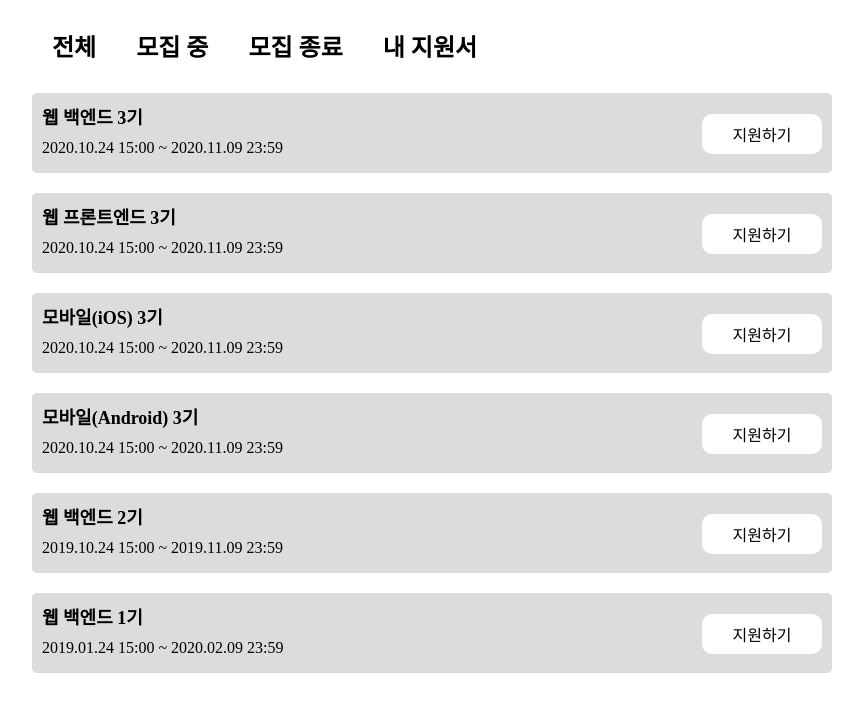
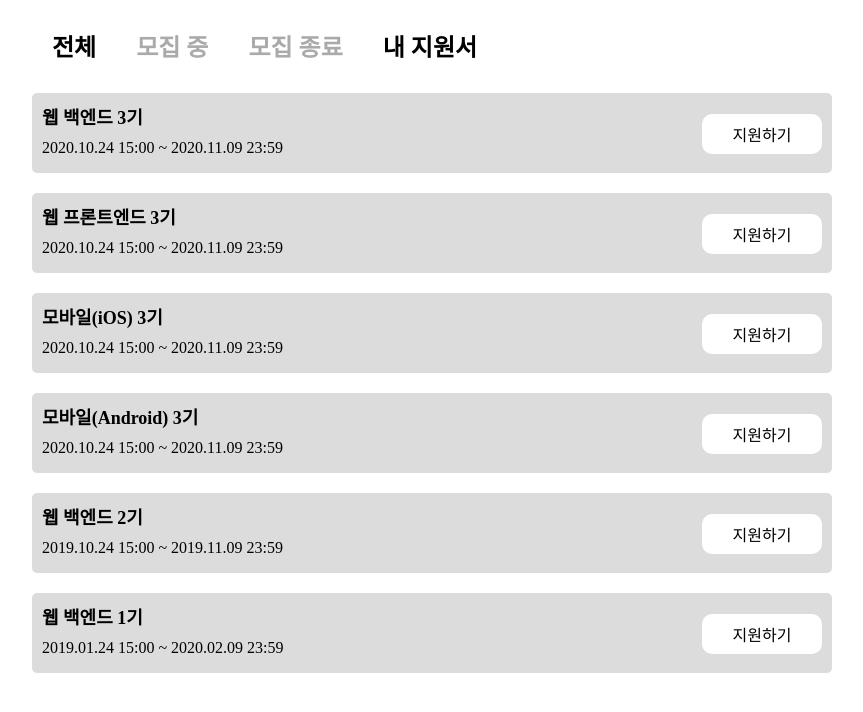
Before and after one commit to woowacourse/service-apply, a Vue app in the folder frontend/: page /recruits in a window 1280 px wide. Shown: the top 712 px of the page, without its empty margins (208-1071 px from the left). Built offline with nearby package versions, Linux system fonts and the light colour scheme.

Commit message:
feat: removed duplicate expression of tab component

```diff
--- a/frontend/src/views/Recruits.vue
+++ b/frontend/src/views/Recruits.vue
@@ -1,9 +1,16 @@
 <template>
   <div id="wrapper">
     <div id="tab-wrapper">
-      <h2 class="list-tab" id="all" @click="setFilter('all')">전체</h2>
-      <h2 class="list-tab" id="ongoing" @click="setFilter('ongoing')">모집 중</h2>
-      <h2 class="list-tab" id="finished" @click="setFilter('finished')">모집 종료</h2>
+      <h2
+        v-for="tab in tabList"
+        :key="tab.name"
+        class="list-tab filter"
+        :class="{ active: tab.name === filterBy }"
+        :id="tab.name"
+        @click="setFilter(tab.name)"
+      >
+        {{ tab.label }}
+      </h2>
       <h2 class="list-tab" id="mypage">내 지원서</h2>
     </div>
     <div id="component">
@@ -19,6 +26,12 @@ export default {
   name: "Recruits",
   data() {
     return {
+      filterBy: "all",
+      tabList: [
+        { name: "all", label: "전체" },
+        { name: "ongoing", label: "모집 중" },
+        { name: "finished", label: "모집 종료" },
+      ],
       recruitsList: [],
       allList: [
         {
@@ -104,18 +117,27 @@ export default {
     RecruitListObject,
   },
   mounted() {
-    this.setFilter("all")
+    this.loadByFilter()
   },
   methods: {
-    setFilter(param) {
-      if (param === "all") {
-        this.recruitsList = this.allList.slice()
-      }
-      if (param === "ongoing") {
-        this.recruitsList = this.ongoingList.slice()
-      }
-      if (param === "finished") {
-        this.recruitsList = this.finishedList.slice()
+    setFilter(filter) {
+      this.filterBy = filter
+      this.loadByFilter()
+    },
+    loadByFilter() {
+      switch (this.filterBy) {
+        case "all": {
+          this.recruitsList = this.allList.slice()
+          break
+        }
+        case "ongoing": {
+          this.recruitsList = this.ongoingList.slice()
+          break
+        }
+        case "finished": {
+          this.recruitsList = this.finishedList.slice()
+          break
+        }
       }
     },
   },
@@ -138,6 +160,14 @@ export default {
   padding: 0 20px 0 20px;
 }
 
+.filter {
+  color: #aaaaaa;
+}
+
+.active {
+  color: #000000 !important;
+}
+
 @media (max-width: 500px) {
   .list-tab {
     font-size: smaller;
```
Also changed, not shown: frontend/src/components/empty.txt (deleted), frontend/src/views/empty.txt (deleted).
